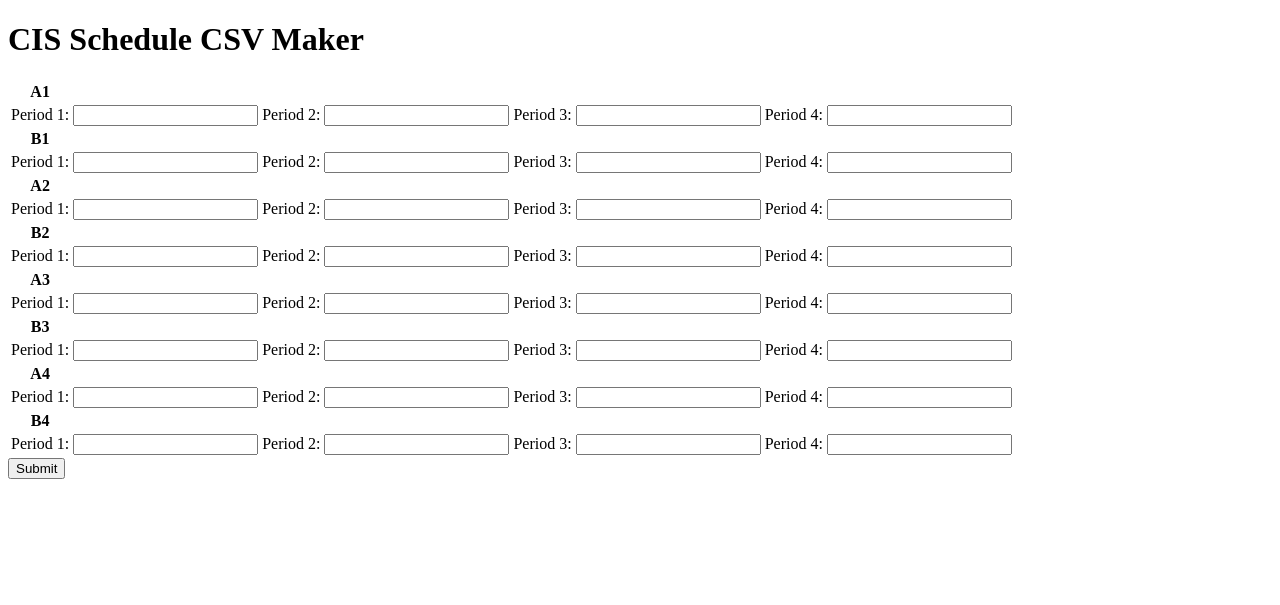
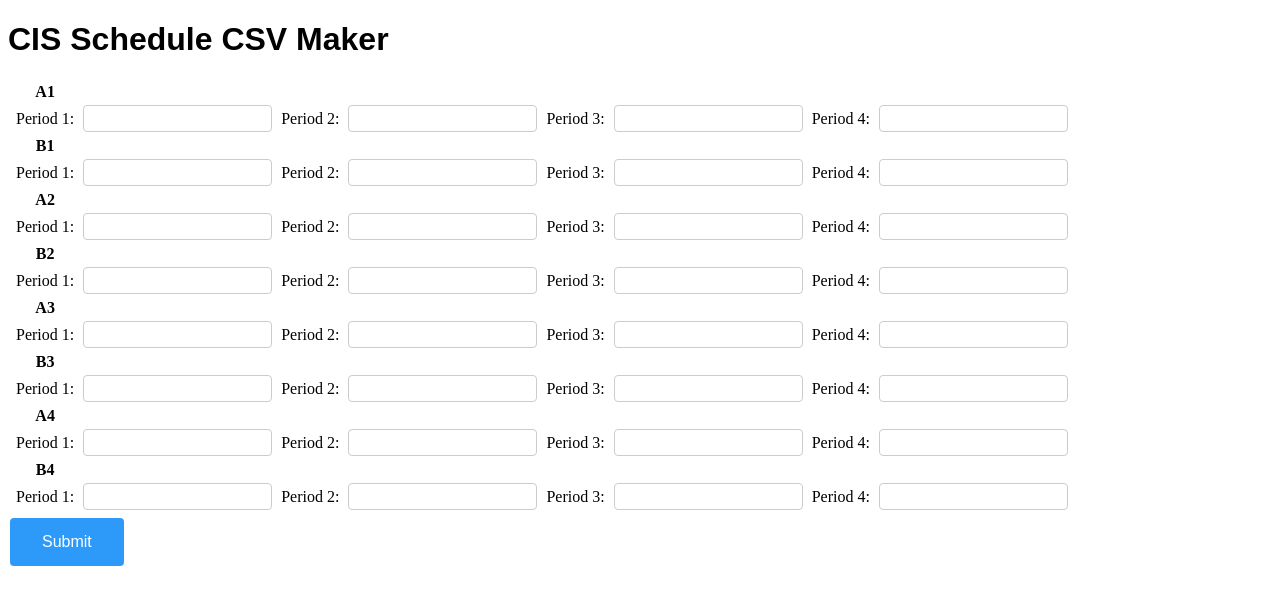
Before and after one commit to haerutea/cis-schedule-gui, a Django app: page / in a window 1280 px wide. Shown: the top 605 px of the page. Run offline with Django 3.2, Linux system fonts and the light colour scheme.

Commit message:
touched up styling

```diff
--- a/cis_schedule_gui/static/cis_schedule_gui/styles.css
+++ b/cis_schedule_gui/static/cis_schedule_gui/styles.css
@@ -1,3 +1,35 @@
 #classes .periodField {
-    display:inline-block;
+    display: inline-block;
+    padding: 5px;
 }
+#classes input[type=text] {
+    display: inline-block;
+    border: 1px solid #ccc;
+    border-radius: 4px;
+    box-sizing: border-box;
+}
+#classes button {
+    background-color: #2d9afa;
+    border: none;
+    border-radius: 4px;
+    color: white;
+    padding: 15px 32px;
+    text-align: center;
+    text-decoration: none;
+    display: inline-block;
+    font-size: 16px;
+    margin: 4px 2px;
+    cursor: pointer;
+}
+#classes button:hover {
+    background-color: #2b88d9;
+}
+
+#classes .dayLabel {
+    font-family: Arial, Helvetica, sans-serif;
+    text-align: center;
+}
+
+h1 {
+    font-family: Arial, Helvetica, sans-serif;
+}
```
